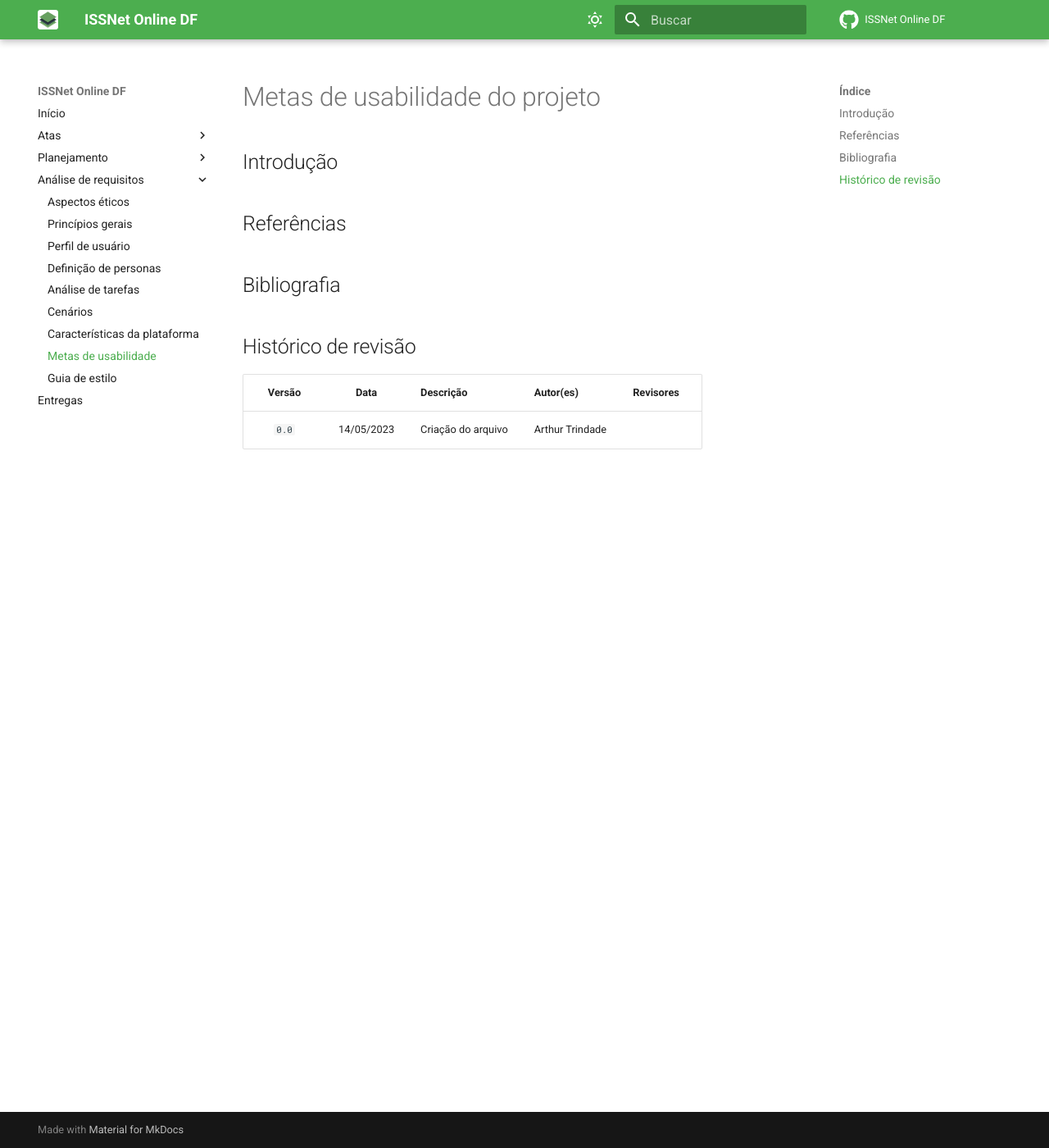
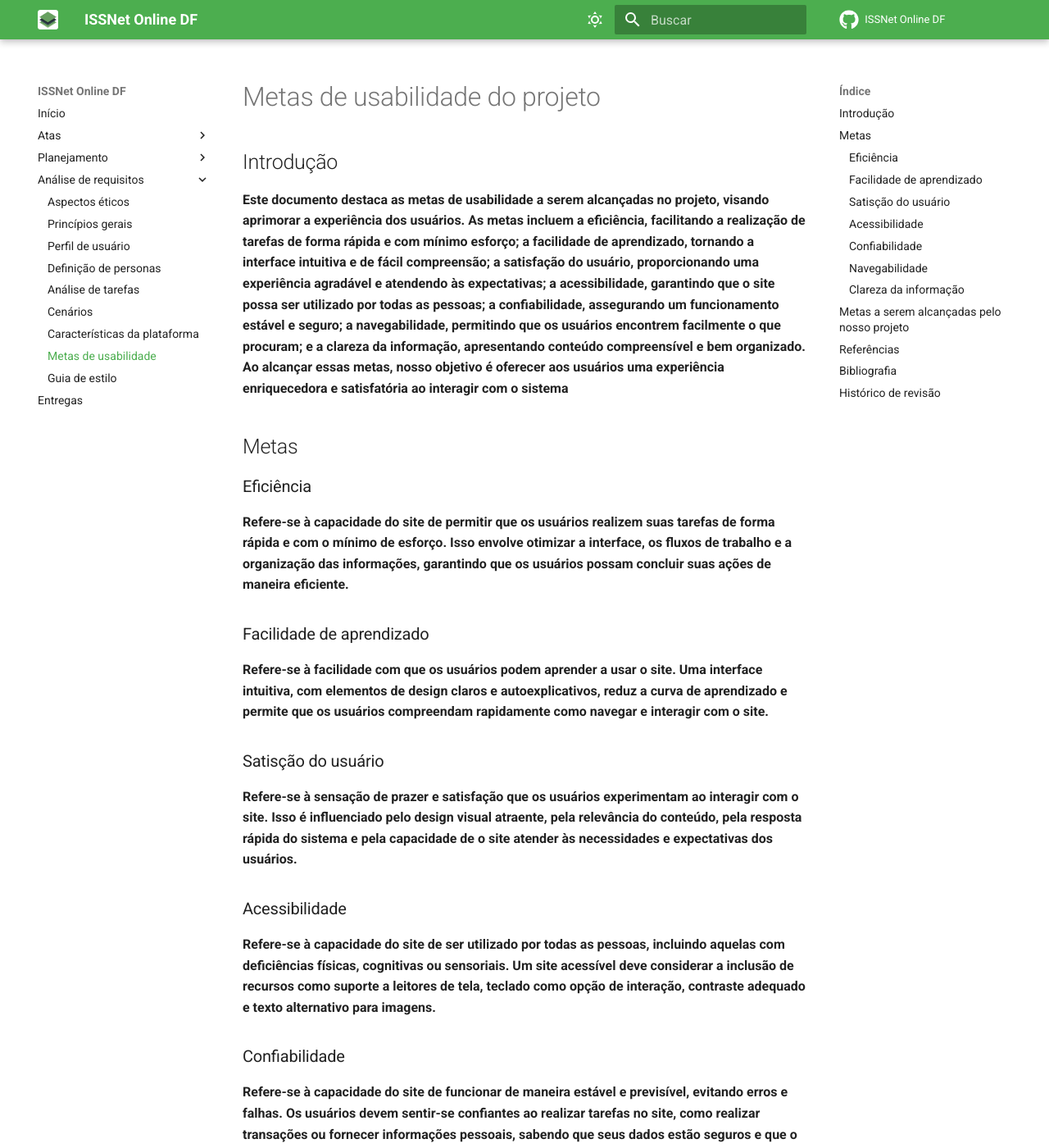
Before and after one commit to Interacao-Humano-Computador/2023.1-ISSNet, an MkDocs documentation site: the page built from gitpages/docs/analise_de_requisitos/metas_de_usabilidade.md, in a window 1280 px wide and 1400 px high. Shown: the whole window at 82% size. Built offline with MkDocs 1.6.1 and Material for MkDocs 9.7.7, drawn with Linux system fonts in a browser that asks for light colours; comment, search, counter and statistics services are not loaded; some of the changed text lies outside the part shown.

Commit message:
metas de usabilidade

```diff
--- a/gitpages/docs/analise_de_requisitos/metas_de_usabilidade.md
+++ b/gitpages/docs/analise_de_requisitos/metas_de_usabilidade.md
@@ -1,5 +1,31 @@
 # Metas de usabilidade do projeto
 ## Introdução
+**Este documento destaca as metas de usabilidade a serem alcançadas no projeto, visando aprimorar a experiência dos usuários. As metas incluem a eficiência, facilitando a realização de tarefas de forma rápida e com mínimo esforço; a facilidade de aprendizado, tornando a interface intuitiva e de fácil compreensão; a satisfação do usuário, proporcionando uma experiência agradável e atendendo às expectativas; a acessibilidade, garantindo que o site possa ser utilizado por todas as pessoas; a confiabilidade, assegurando um funcionamento estável e seguro; a navegabilidade, permitindo que os usuários encontrem facilmente o que procuram; e a clareza da informação, apresentando conteúdo compreensível e bem organizado. Ao alcançar essas metas, nosso objetivo é oferecer aos usuários uma experiência enriquecedora e satisfatória ao interagir com o sistema**
+## Metas
+
+### Eficiência
+**Refere-se à capacidade do site de permitir que os usuários realizem suas tarefas de forma rápida e com o mínimo de esforço. Isso envolve otimizar a interface, os fluxos de trabalho e a organização das informações, garantindo que os usuários possam concluir suas ações de maneira eficiente.**
+
+### Facilidade de aprendizado
+**Refere-se à facilidade com que os usuários podem aprender a usar o site. Uma interface intuitiva, com elementos de design claros e autoexplicativos, reduz a curva de aprendizado e permite que os usuários compreendam rapidamente como navegar e interagir com o site.**
+
+### Satisção do usuário
+**Refere-se à sensação de prazer e satisfação que os usuários experimentam ao interagir com o site. Isso é influenciado pelo design visual atraente, pela relevância do conteúdo, pela resposta rápida do sistema e pela capacidade de o site atender às necessidades e expectativas dos usuários.**
+
+### Acessibilidade
+**Refere-se à capacidade do site de ser utilizado por todas as pessoas, incluindo aquelas com deficiências físicas, cognitivas ou sensoriais. Um site acessível deve considerar a inclusão de recursos como suporte a leitores de tela, teclado como opção de interação, contraste adequado e texto alternativo para imagens.**
+
+### Confiabilidade
+**Refere-se à capacidade do site de funcionar de maneira estável e previsível, evitando erros e falhas. Os usuários devem sentir-se confiantes ao realizar tarefas no site, como realizar transações ou fornecer informações pessoais, sabendo que seus dados estão seguros e que o site não apresentará comportamentos inesperados.**
+
+### Navegabilidade
+**Refere-se à facilidade com que os usuários podem se deslocar pelo site e encontrar o que estão procurando. Isso envolve uma estrutura de navegação clara e consistente, menus bem organizados, links visíveis e funcionalidades de busca eficientes.**
+
+### Clareza da informação
+**Refere-se à apresentação clara e compreensível do conteúdo do site. Os textos devem ser escritos de maneira simples e direta, evitando jargões ou linguagem técnica excessiva. Além disso, a organização das informações deve ser lógica e facilitar a compreensão e a absorção do conteúdo pelos usuários.**
+
+## Metas a serem alcançadas pelo nosso projeto
+
 
 ## Referências
 <!-- FONTES CITADAS UTILIZADAS PARA EMBASAR O TEXTO. REMOVER CASO NÃO HOUVER  -->
```
